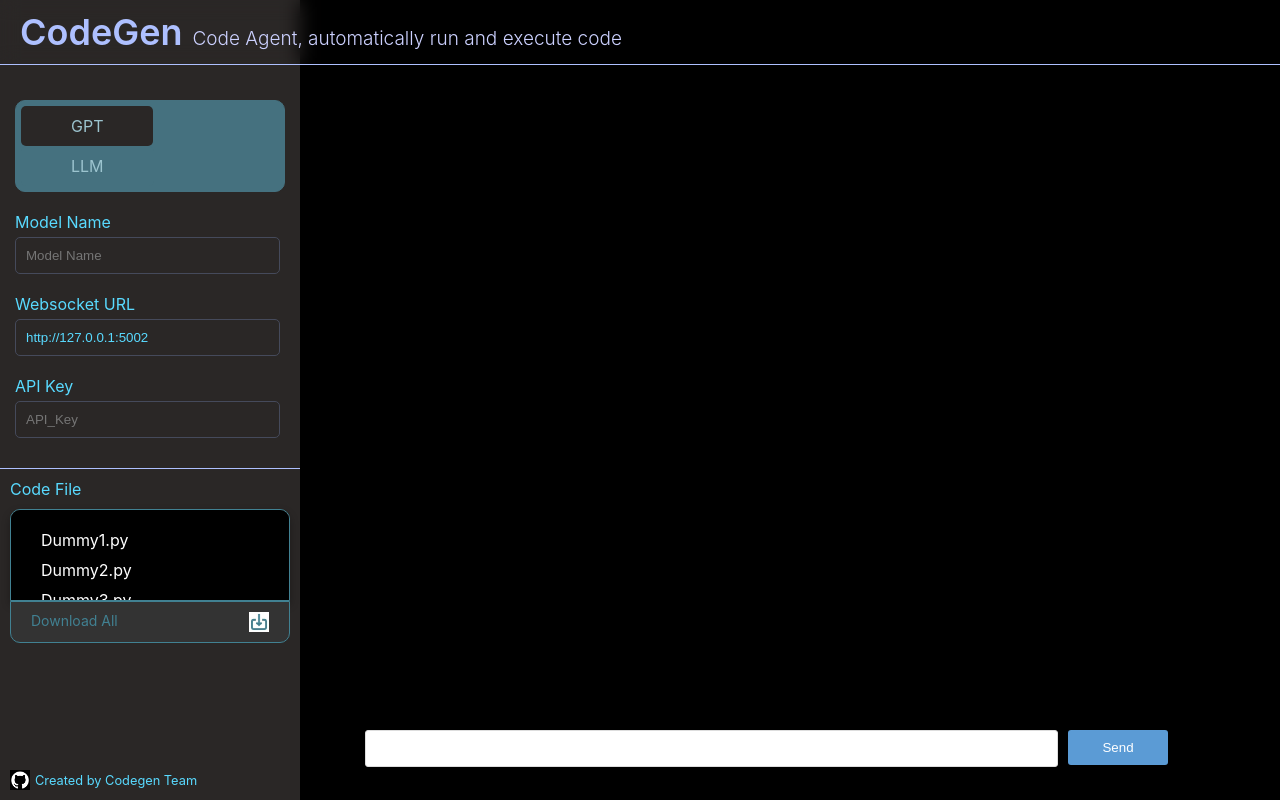
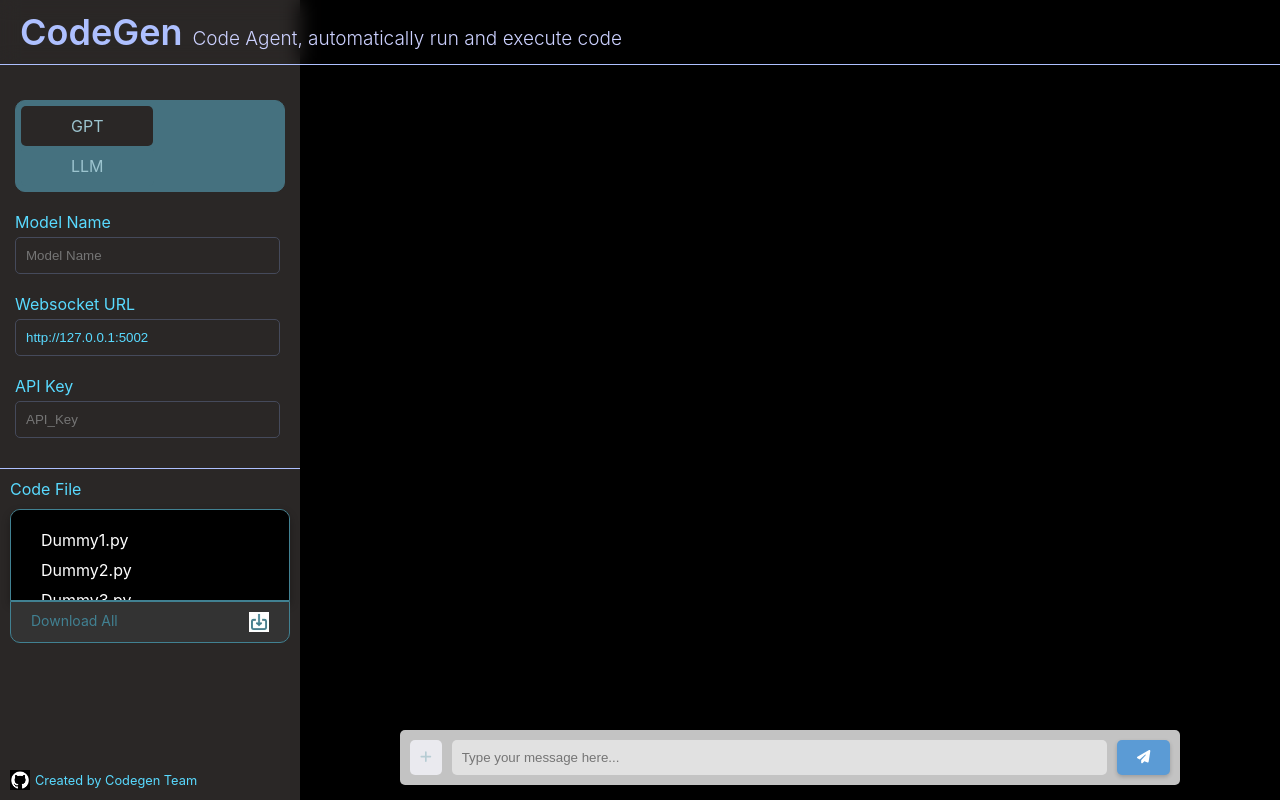
Before and after one commit to Xin-Ray/CodeGen, a React (Create React App) app in the folder frontend/: page / in a window 1280 px wide. Built offline with nearby package versions, Linux system fonts and the light colour scheme.

Commit message:
component style changes

```diff
--- a/frontend/package.json
+++ b/frontend/package.json
@@ -3,6 +3,10 @@
   "version": "0.1.0",
   "private": true,
   "dependencies": {
+    "@fortawesome/free-brands-svg-icons": "^6.5.1",
+    "@fortawesome/free-regular-svg-icons": "^6.5.1",
+    "@fortawesome/free-solid-svg-icons": "^6.5.1",
+    "@fortawesome/react-fontawesome": "^0.2.0",
     "@testing-library/jest-dom": "^5.17.0",
     "@testing-library/react": "^13.4.0",
     "@testing-library/user-event": "^13.5.0",
--- a/frontend/src/App.css
+++ b/frontend/src/App.css
@@ -1,5 +1,6 @@
 .App {
   width: 100%;
+  overflow-x: hidden;
 }
 
 .App-logo {
@@ -223,33 +224,9 @@
   color: black;
 }
 
-#msgText {
-  margin-left: 65px;
-  width: calc(70% - 15px);
-  float: left;
-  flex: 1 1 0%;
-  padding: 10px;
-  border: 1px solid rgb(221, 221, 221);
-  border-radius: 3px;
-  margin-right: 10px;
-}
 
-#submitBtn {
-  /* margin-left: -10%; */
-  float: left;
-  padding: 10px;
-  border: none;
-  border-radius: 3px;
-  width: 100px;
-  /* margin-right: 10px; */
-  background-color: rgb(91, 155, 213);
-  color: white;
-  cursor: pointer;
-}
 
-#chatCont {
-  height: '2vh';
-}
+
 
 .radio-buttons {
   background-color: #45717F;
@@ -520,3 +497,72 @@
   padding: 0;
   margin: 0;
 }
+
+.input-group {
+  display: flex;
+  align-items: center;
+  padding: 10px;
+  background-color: rgba(217, 217, 217, 0.9);
+  /* Light grey with transparency */
+  border-radius: 5px;
+  box-shadow: 0 4px 6px rgba(0, 0, 0, 0.1);
+  transition: box-shadow 0.3s ease;
+  /* Transition for smooth effect */
+  margin: 10px 100px;
+  /*height:10vh;*/
+}
+
+.input-group:hover {
+  box-shadow: 0 10px 15px rgba(0, 0, 0, 0.2);
+  /* Larger shadow for 'hover' effect */
+}
+
+#msgText {
+  flex: 1;
+  padding: 10px;
+  border: none;
+  border-radius: 5px;
+  margin: 0 10px;
+  outline: none;
+  background-color: rgba(255, 255, 255, 0.5);
+  /* Slightly transparent background */
+}
+
+#submitBtn {
+  padding: 10px 20px;
+  border: none;
+  border-radius: 5px;
+  background-color: rgb(91, 155, 213);
+  color: white;
+  cursor: pointer;
+  text-transform: uppercase;
+  font-weight: bold;
+  box-shadow: 0 2px 4px rgba(0, 0, 0, 0.2);
+  /* Consistent with the input group */
+}
+
+#submitBtn:hover {
+  background-color: rgb(71, 135, 193);
+  /* Slightly darker on hover */
+}
+
+.add-file-btn {
+  background-color: rgba(239, 239, 244, 0.9);
+  border: none;
+  padding: 10px;
+  cursor: pointer;
+  color: #B6CCD3;
+  border-radius: 5px;
+  transition: background-color 0.3s ease;
+  /* Smooth transition for background color */
+}
+
+.add-file-btn:hover {
+  background-color: rgba(219, 219, 224, 0.9);
+  /* Darker shade for hover */
+}
+
+
+.add-file-btn i {
+  font-size: 20px;
+}
--- a/frontend/src/components/Message.js
+++ b/frontend/src/components/Message.js
@@ -3,6 +3,9 @@
 import CodeDisplay from './CodeDisplay';
 import githubImage from '../images/github.jpeg';
 import downloadImage from '../images/download.jpeg';
+import { FontAwesomeIcon } from '@fortawesome/react-fontawesome';
+import { faPlus } from '@fortawesome/free-solid-svg-icons';
+import { faPaperPlane } from '@fortawesome/free-solid-svg-icons';
 
 
 class Message extends React.Component {
@@ -294,16 +297,25 @@
 
                     </div>
 
-                    <div id="chatCont" >
-                        <input type='text' name='msg' id="msgText"
+                    <div className="input-group">
+                        <button className="add-file-btn">
+                            <FontAwesomeIcon icon={faPlus} />
+                        </button>
+                        <input type='text'
+                            name='msg'
+                            id="msgText"
+                            placeholder="Type your message here..."
                             onChange={(e) => this.handleChange(e)}
                             onKeyDown={(e) => this.handleKeyPress(e)}
                             class="form-control"
                             value={this.state.msg} />
-                        <button id="submitBtn" onClick={() => this.handleSend()}
+                        <button id="submitBtn"
+                            onClick={() => this.handleSend()}
                             type="submit"
-                            class="btn btn-primary">Send</button>
+                            class="btn btn-primary"> <FontAwesomeIcon icon={faPaperPlane} /></button>
                     </div>
+
+
                 </div>
             </div >
         )
```
Also changed, not shown: 1 other file (tests, documents, lock files or other folders).
